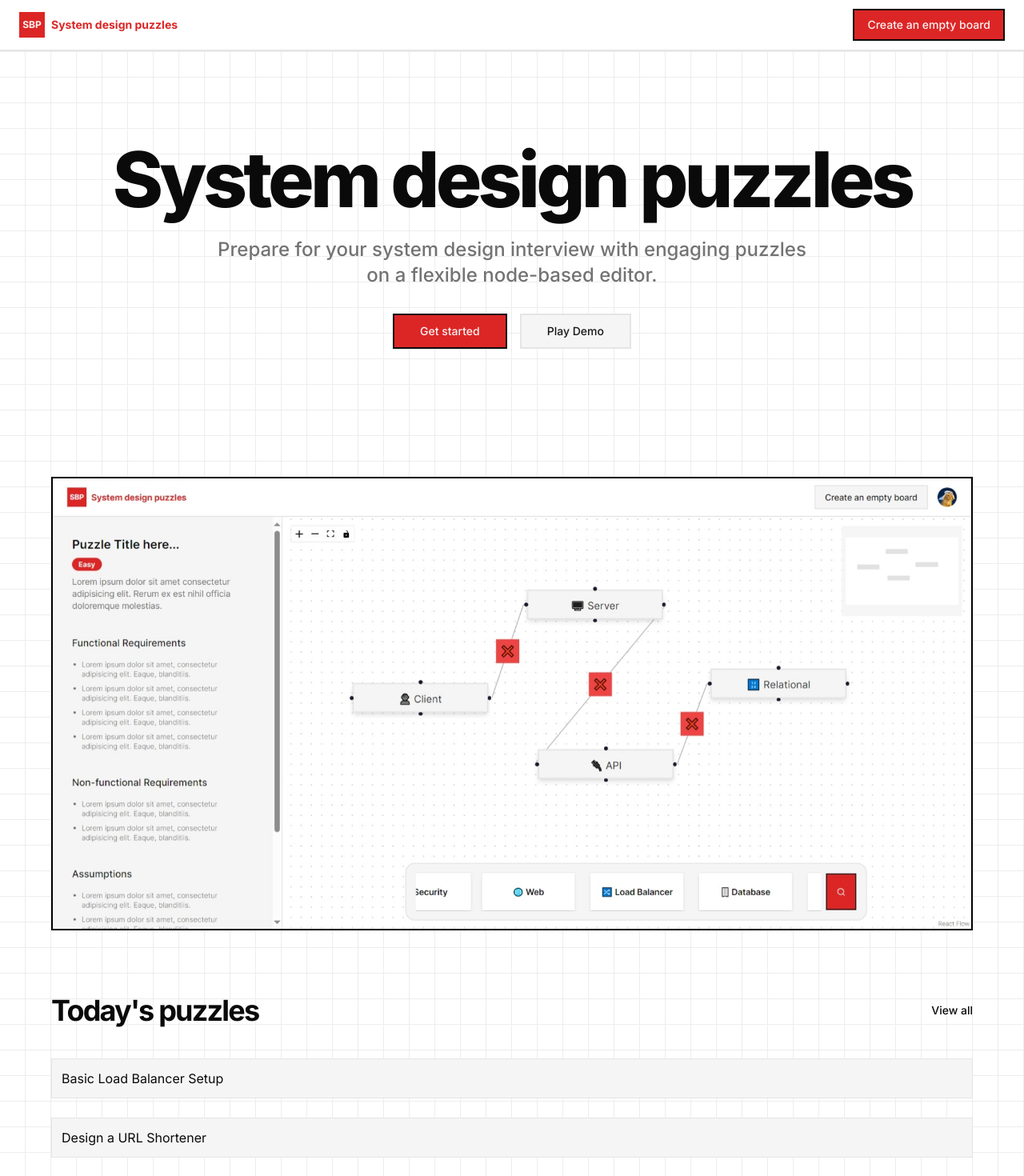
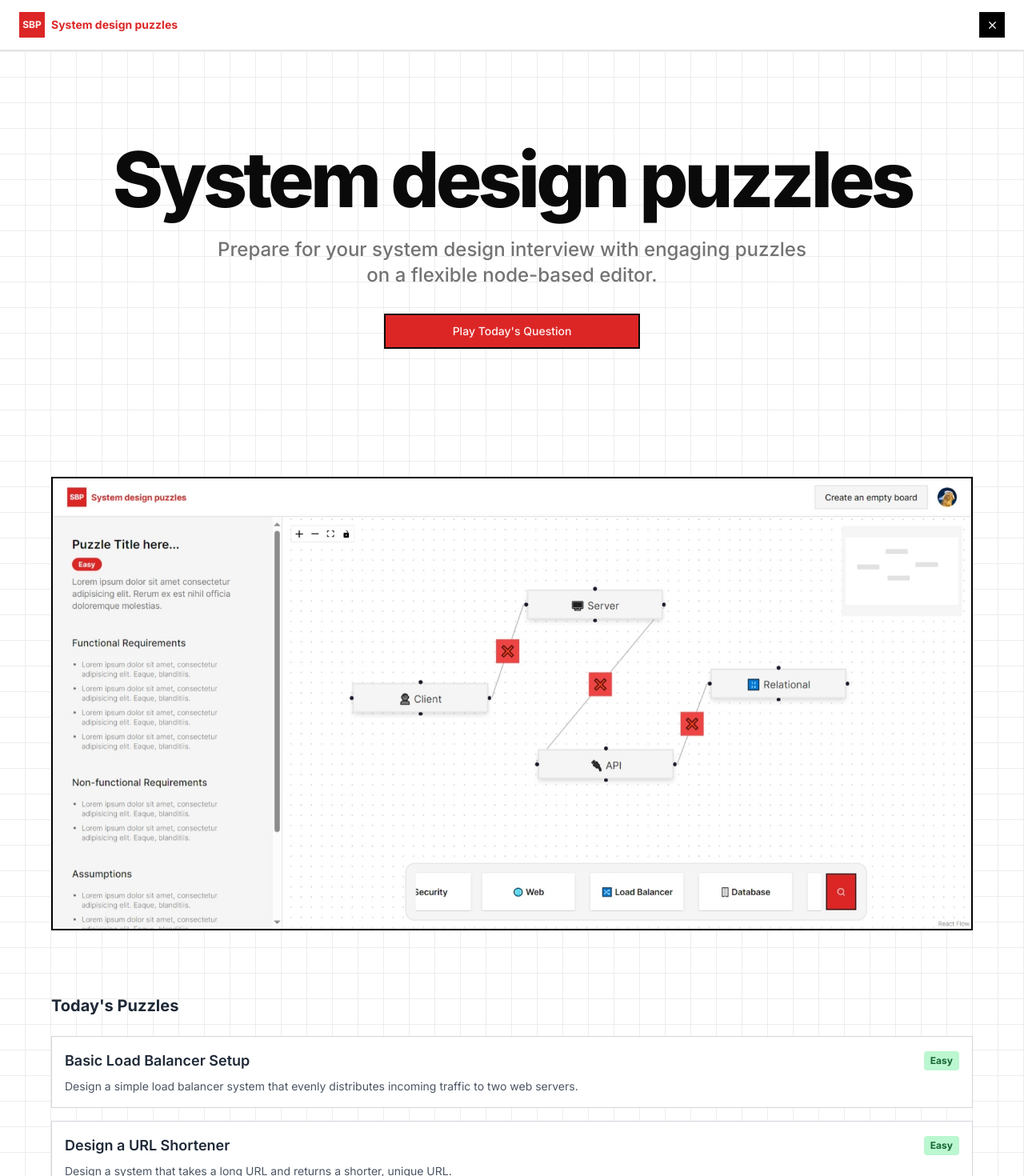
Before and after one commit to Anurag-Kochar-1/System-design-board, a Next.js app: page / in a window 1280 px wide. Shown: the top 1470 px of the page at 80% size. Built offline with nearby package versions, Linux system fonts and the light colour scheme.

Commit message:
🎩 style: hero - remove extra cta, header - remove cta and add x, and puzzles list item

```diff
--- a/app/_components/hero/index.tsx
+++ b/app/_components/hero/index.tsx
@@ -1,8 +1,16 @@
-import { Button } from "@/components/ui/button";
+import { buttonVariants } from "@/components/ui/button";
+import { PUZZLE_QUESTIONS } from "@/data/questions";
+import { cn, getCustomWeekdayNumber, getQuestion } from "@/lib/utils";
 import Link from "next/link";
 import React from "react";
 
 export const Hero = () => {
+  const date = new Date();
+  const dayIndex = getCustomWeekdayNumber(date);
+  const todayQuestion = getQuestion(
+    PUZZLE_QUESTIONS[(dayIndex > 7 ? 1 : dayIndex) - 1].id
+  );
+
   return (
     <section className="w-full mx-auto px-4 sm:px-6">
       <div className="pt-12 pb-12 md:pt-28">
@@ -18,16 +26,17 @@ export const Hero = () => {
               Prepare for your system design interview with engaging puzzles on
               a flexible node-based editor.
             </p>
-            <div className="max-w-xs mx-auto sm:max-w-none sm:flex sm:justify-center gap-4">
-              <Link href={`/puzzles/1`}>
-                <Button size={"lg"}>Get started</Button>
-              </Link>
-              <Link href={`/puzzles/basic-load-balancer`}>
-                <Button size={"lg"} variant={"secondary"}>
-                  Play Demo
-                </Button>
-              </Link>
-            </div>
+            <Link
+              className={cn(
+                buttonVariants({
+                  size: "lg",
+                  class: "w-full max-w-xs",
+                })
+              )}
+              href={`/puzzles/${todayQuestion.id}`}
+            >
+              Play Today&apos;s Question
+            </Link>
           </div>
         </div>
       </div>
--- a/app/puzzles/[slug]/_components/flow.tsx
+++ b/app/puzzles/[slug]/_components/flow.tsx
@@ -30,10 +30,10 @@ export const Flow = () => {
   const question = getQuestion(params?.slug);
   const reactFlow = useReactFlow();
   const [nodes, setNodes, onNodesChange] = useNodesState<Node[]>(
-    question.answerNodes as Node[]
+    question?.answerNodes as Node[]
   );
   const [edges, setEdges, onEdgesChange] = useEdgesState<Edge[]>(
-    question.answerEdges
+    question?.answerEdges
   );
   const ref = useRef<any>(null);
 
--- a/app/puzzles/[slug]/_components/puzzle-data/index.tsx
+++ b/app/puzzles/[slug]/_components/puzzle-data/index.tsx
@@ -2,7 +2,6 @@ import { Badge } from "@/components/ui/badge";
 import { cn, getQuestion } from "@/lib/utils";
 import { useParams } from "next/navigation";
 import React from "react";
-
 
 export const PuzzleData = ({ className }: { className?: string }) => {
   const params = useParams<{ slug: string }>();
@@ -20,7 +19,7 @@ export const PuzzleData = ({ className }: { className?: string }) => {
         <h2 className="text-xl font-semibold text-foreground">
           {question?.title}
         </h2>
-        <Badge> {question.difficulty} </Badge>
+        <Badge> {question?.difficulty} </Badge>
         <p className="text-sm text-muted-foreground">
           {question?.description}
           traffic to two web servers.
@@ -50,8 +49,7 @@ export const PuzzleData = ({ className }: { className?: string }) => {
           Non-functional Requirements
         </span>
         <ul className="list-disc flex flex-col gap-2 [&>li]:ml-4">
-          {question?.nonFunctionalRequirements.map(
-            (item, index) => (
+          {question?.nonFunctionalRequirements.map((item, index) => (
             <li
               className="text-xs font-light text-muted-foreground"
               key={index}
@@ -59,8 +57,7 @@ export const PuzzleData = ({ className }: { className?: string }) => {
               {" "}
               {item}{" "}
             </li>
-            )
-          )}
+          ))}
         </ul>
       </div>
       {/* ========== Assumptions ========== */}
--- a/components/header/index.tsx
+++ b/components/header/index.tsx
@@ -1,7 +1,10 @@
 import React from "react";
-import { Button } from "../ui/button";
 import { Logo } from "../branding/logo";
 import { LogoWithText } from "../branding/logo-with-text";
+import { Button, buttonVariants } from "../ui/button";
+import { X } from "lucide-react";
+import Link from "next/link";
+import { cn } from "@/lib/utils";
 
 export const Header = () => {
   return (
@@ -9,9 +12,20 @@ export const Header = () => {
       <Logo className="md:hidden" />
       <LogoWithText className="hidden md:flex" />
 
-      <div className="flex justify-center items-center gap-4">
-        <Button>Create an empty board</Button>
-      </div>
+      <Link
+        href={"https://x.com/anurag__kochar"}
+        target="_blank
+      "
+        className={cn(
+          buttonVariants({
+            size: "icon",
+            className: "bg-black hover:bg-black/90 w-8 h-8",
+          })
+        )}
+      >
+        {" "}
+        <X size={15} color="white" />{" "}
+      </Link>
     </header>
   );
 };
--- a/components/puzzles-list/index.tsx
+++ b/components/puzzles-list/index.tsx
@@ -4,26 +4,33 @@ import React from "react";
 
 export const PuzzlesList = () => {
   return (
-    <section className="flex flex-col justify-start items-start w-full gap-10">
-      <div className="w-full flex justify-between items-center">
-        <h2 className="text-xl md:text-2xl lg:text-4xl font-bold leading-tighter tracking-tighter">
-          {" "}
-          Today&apos;s puzzles{" "}
-        </h2>
-        <Link href={`/`} className="text-sm font-medium hover:underline">
-          View all
-        </Link>
-      </div>
-      <ul className="flex flex-col justify-start items-start gap-6 w-full">
+    <section className="flex flex-col justify-start items-start w-full gap-6">
+      <h2 className="text-xl font-bold text-gray-800">Today&apos;s Puzzles</h2>
+
+      <ul className="flex flex-col gap-4 w-full">
         {PUZZLE_QUESTIONS.map((question, index) => (
-          <Link
-            key={index}
-            href={`/puzzles/${question.id}`}
-            className={"w-full"}
-          >
-            <li className="bg-secondary border p-3 w-full flex justify-start items-center">
-              {" "}
-              <span>{question.title}</span>{" "}
+          <Link key={index} href={`/puzzles/${question.id}`} className="w-full">
+            <li className="bg-white border border-gray-300 rounded-md p-4 flex flex-col transition duration-150 hover:bg-gray-100">
+              <div className="flex justify-between items-center">
+                <span className="text-lg font-semibold text-gray-800">
+                  {question.title}
+                </span>
+                <span
+                  className={`text-xs font-bold py-1 px-2 rounded ${
+                    question.difficulty === "easy"
+                      ? "bg-green-200 text-green-800"
+                      : question.difficulty === "intermediate"
+                      ? "bg-orange-200 text-orange-800"
+                      : "bg-red-200 text-red-800"
+                  }`}
+                >
+                  {question.difficulty.charAt(0).toUpperCase() +
+                    question.difficulty.slice(1)}
+                </span>
+              </div>
+              <p className="mt-2 text-sm text-gray-600">
+                {question.description}
+              </p>
             </li>
           </Link>
         ))}
--- a/lib/utils.ts
+++ b/lib/utils.ts
@@ -1,13 +1,17 @@
-import { PUZZLE_QUESTIONS } from "@/data/questions"
-import { Question } from "@/types"
-import { type ClassValue, clsx } from "clsx"
-import { twMerge } from "tailwind-merge"
+import { PUZZLE_QUESTIONS } from "@/data/questions";
+import { Question } from "@/types";
+import { type ClassValue, clsx } from "clsx";
+import { twMerge } from "tailwind-merge";
 
 export function cn(...inputs: ClassValue[]) {
-  return twMerge(clsx(inputs))
+  return twMerge(clsx(inputs));
 }
 
+export const getQuestion = (id: string): Question => {
+  return PUZZLE_QUESTIONS.filter((item) => item.id === id)[0];
+};
 
-export const getQuestion = (id:string): Question => {
-  return PUZZLE_QUESTIONS.filter(item => item.id === id)[0]
+export function getCustomWeekdayNumber(date: Date) {
+  const day = date.getDay();
+  return day === 0 ? 7 : day;
 }
```
Lines whose indentation alone changed are shown as unchanged.
